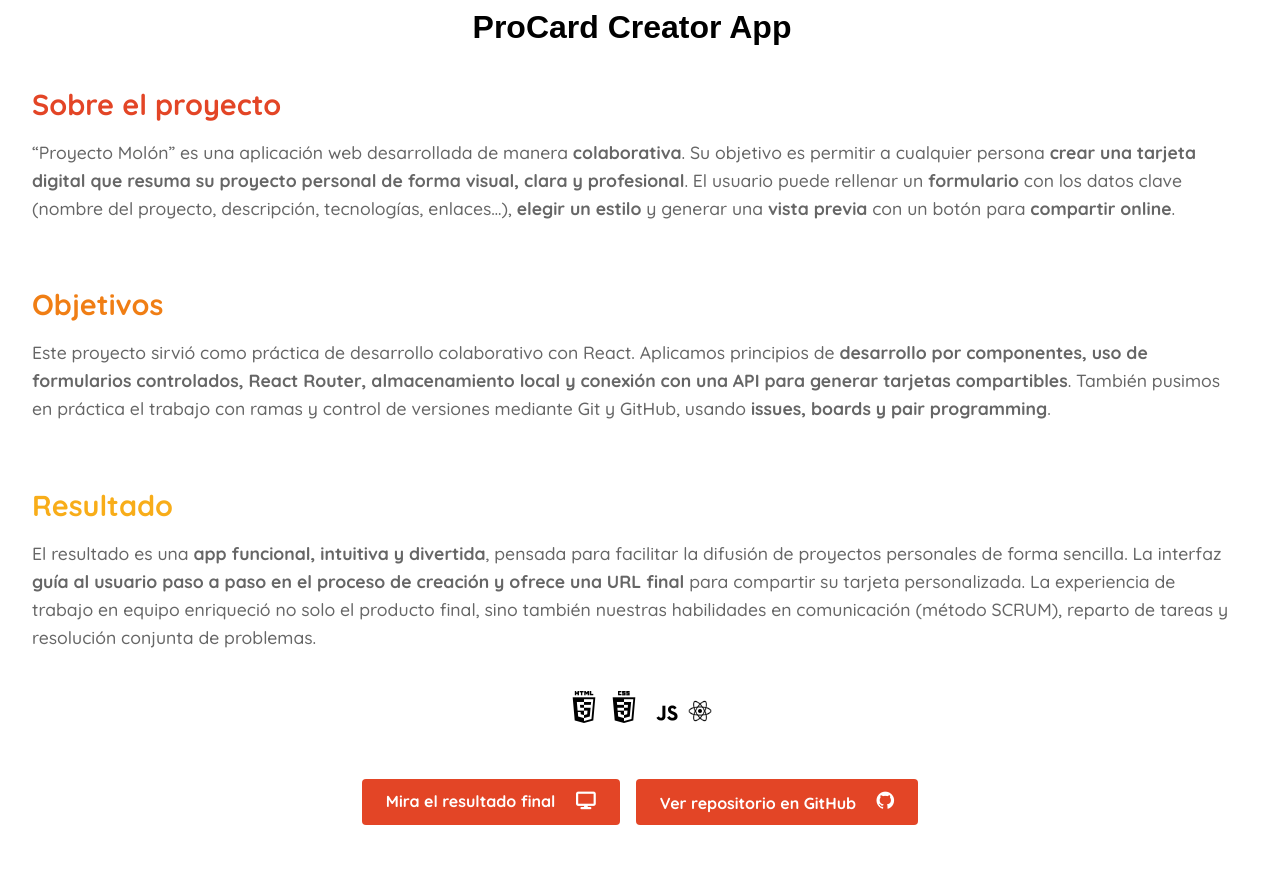
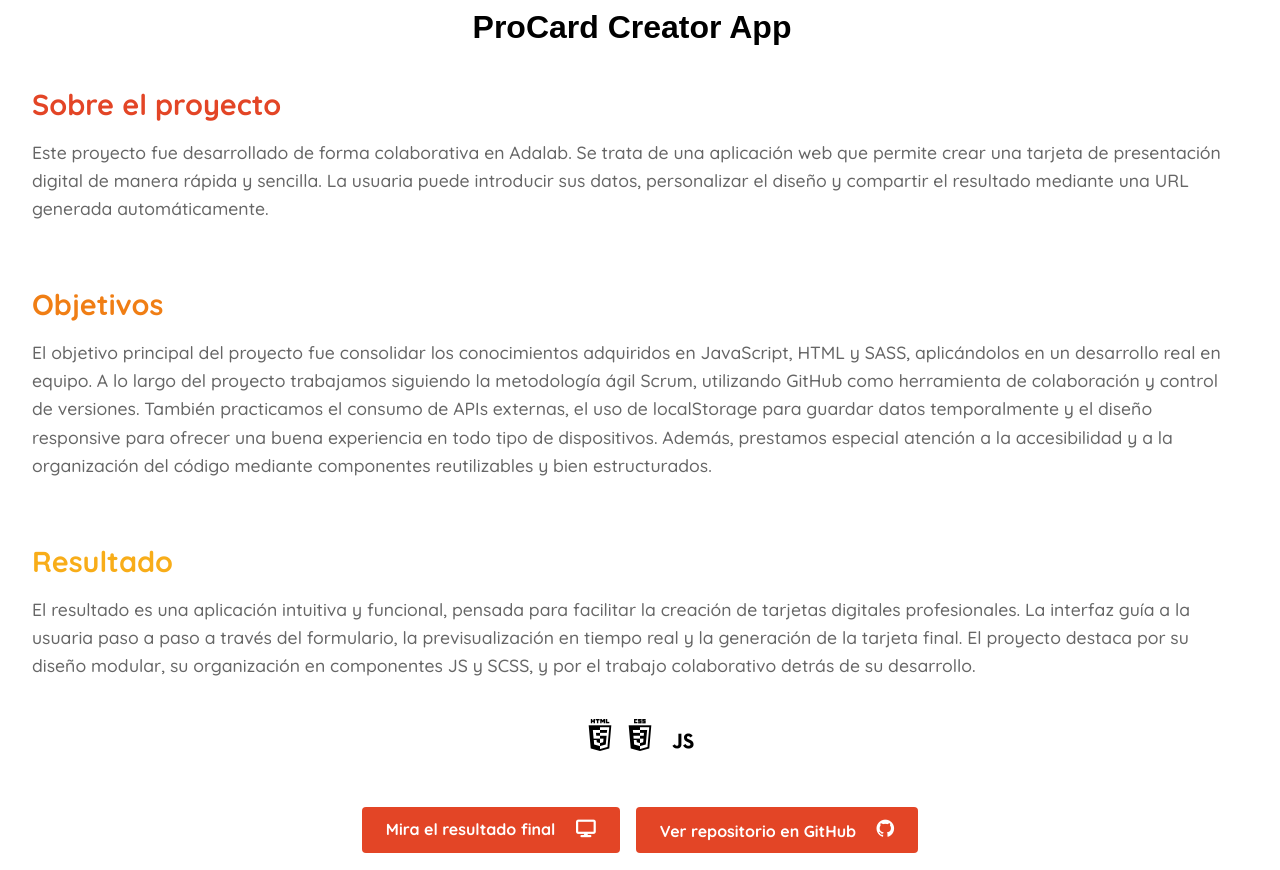
Before and after one commit to martaxxa/mch-marketing, a website built with Vite: page src/proyecto-app.html in a window 1280 px wide. Shown: the part 5300-6170 px from the top of the page. Built offline with nearby package versions, Linux system fonts and the light colour scheme; a web font is replaced by a local one.

Commit message:
Finish app web page

```diff
--- a/src/proyecto-app.html
+++ b/src/proyecto-app.html
@@ -29,7 +29,7 @@
     </div>
   </section>
 
-  <!--Primera app-->
+  <!--Owen Wilson app-->
   <div class="project-detail__gallery">
     <img src="./images/app-web-owen.png" alt="Diseño app web Owen Wilson" />
   </div>
@@ -72,7 +72,7 @@
       <a href="contacto.html" class="project-detail__contact">Contáctame <i class="fa-solid fa-lemon"></i></a>
     </div>
 
-    <!--Seguna app-->
+    <!--Proyecto Molon app-->
     <div class="project-detail__gallery">
       <img src="./images/app-web-molones.png" alt="Diseño app web Owen Wilson" />
     </div>
@@ -115,7 +115,7 @@
       <a href="contacto.html" class="project-detail__contact">Contáctame <i class="fa-solid fa-lemon"></i></a>
     </div>
 
-     <!--Tercera app-->
+     <!--ProCard app-->
     <div class="project-detail__gallery">
       <img src="./images/app-web-card.png" alt="Diseño app web Owen Wilson" />
     </div>
@@ -125,15 +125,15 @@
         <h1>ProCard Creator App</h1>
       </div>
       <h2 style="color: #e34526">Sobre el proyecto</h2>
-      <p>“Proyecto Molón” es una aplicación web desarrollada de manera <strong>colaborativa</strong>. Su objetivo es permitir a cualquier persona <strong>crear una tarjeta digital que resuma su proyecto personal de forma visual, clara y profesional</strong>. El usuario puede rellenar un <strong>formulario</strong> con los datos clave (nombre del proyecto, descripción, tecnologías, enlaces…), <strong>elegir un estilo</strong> y generar una <strong>vista previa</strong> con un botón para <strong>compartir online</strong>.
+      <p>Este proyecto fue desarrollado de forma colaborativa en Adalab. Se trata de una aplicación web que permite crear una tarjeta de presentación digital de manera rápida y sencilla. La usuaria puede introducir sus datos, personalizar el diseño y compartir el resultado mediante una URL generada automáticamente.
       </p>
 
       <h2 style="color: #f07e14">Objetivos</h2>
-      <p>Este proyecto sirvió como práctica de desarrollo colaborativo con React. Aplicamos principios de <strong>desarrollo por componentes, uso de formularios controlados, React Router, almacenamiento local y conexión con una API para generar tarjetas compartibles</strong>. También pusimos en práctica el trabajo con ramas y control de versiones mediante Git y GitHub, usando <strong>issues, boards y pair programming</strong>.
+      <p>El objetivo principal del proyecto fue consolidar los conocimientos adquiridos en JavaScript, HTML y SASS, aplicándolos en un desarrollo real en equipo. A lo largo del proyecto trabajamos siguiendo la metodología ágil Scrum, utilizando GitHub como herramienta de colaboración y control de versiones. También practicamos el consumo de APIs externas, el uso de localStorage para guardar datos temporalmente y el diseño responsive para ofrecer una buena experiencia en todo tipo de dispositivos. Además, prestamos especial atención a la accesibilidad y a la organización del código mediante componentes reutilizables y bien estructurados.
       </p>
 
       <h2 style="color: #f8ad19">Resultado</h2>
-      <p>El resultado es una <strong>app funcional, intuitiva y divertida</strong>, pensada para facilitar la difusión de proyectos personales de forma sencilla. La interfaz <strong>guía al usuario paso a paso en el proceso de creación y ofrece una URL final</strong> para compartir su tarjeta personalizada. La experiencia de trabajo en equipo enriqueció no solo el producto final, sino también nuestras habilidades en comunicación (método SCRUM), reparto de tareas y resolución conjunta de problemas.
+      <p>El resultado es una aplicación intuitiva y funcional, pensada para facilitar la creación de tarjetas digitales profesionales. La interfaz guía a la usuaria paso a paso a través del formulario, la previsualización en tiempo real y la generación de la tarjeta final. El proyecto destaca por su diseño modular, su organización en componentes JS y SCSS, y por el trabajo colaborativo detrás de su desarrollo.
       </p>
     </div>
 
@@ -141,14 +141,13 @@
       <i class="fi fi-brands-html5" title="HTML"></i>
       <i class="fi fi-brands-css3-alt" title="CSS"></i>
       <i class="fi fi-brands-js" title="JavaScript"></i>
-      <img class="icon-react" src="./images/react.png" alt="Logo React" title="React">
     </div>
 
     <div class="project-detail__resultado">
-      <a href="https://16ima.github.io/proyecto-molon-project-promo-x-module-3-team-1/" target="_blank" rel="noopener noreferrer">
+      <a href="https://biancadragan.github.io/project-promo-c-pt-module-2-team-1/" target="_blank" rel="noopener noreferrer">
         Mira el resultado final
       <i class="fa-solid fa-display"></i></a>
-      <a href="https://github.com/16IMA/proyecto-molon-project-promo-x-module-3-team-1" target="_blank" rel="noopener noreferrer" class="project-detail__repo">
+      <a href="https://github.com/biancadragan/project-promo-c-pt-module-2-team-1" target="_blank" rel="noopener noreferrer" class="project-detail__repo">
         Ver repositorio en GitHub
      <i class="fi fi-brands-github" title="GitHub"></i> </a>
     </div>
```
